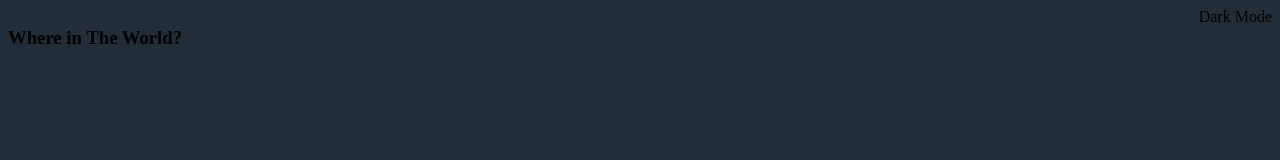
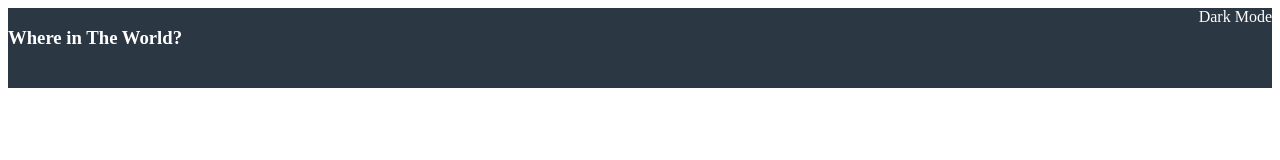
Before and after one commit to gabrielestefono/countries-api, a plain HTML site: page index.html in a window 1280 px wide. Drawn offline with Linux system fonts and the light colour scheme.

Commit message:
Sétimo Commit

```diff
--- a/assets/css/header.css
+++ b/assets/css/header.css
@@ -1,4 +1,8 @@
 .header{
+    width: 100%;
+    height: 5rem;
+    background-color: rgb(43, 55, 67);
     display: flex;
     justify-content: space-between;
+    color: white;
 }
--- a/index.html
+++ b/index.html
@@ -10,7 +10,7 @@
 <body class="darkmode">
     <header class="header">
         <h3 class="header__title">Where in The World?</h3>
-        <div class="darkmode">Dark Mode</div>
+        <div class="header__darkmode">Dark Mode</div>
     </header>
     <section class="searchbar">
         <div class="searchbar__search"></div>
--- a/style.css
+++ b/style.css
@@ -1,8 +1 @@
 @import url(assets/css/header.css);
-.darkmode{
-    background-color: #212e37;
-}
-
-.lightmode{
-    background-color: #ffffff;
-}
```
